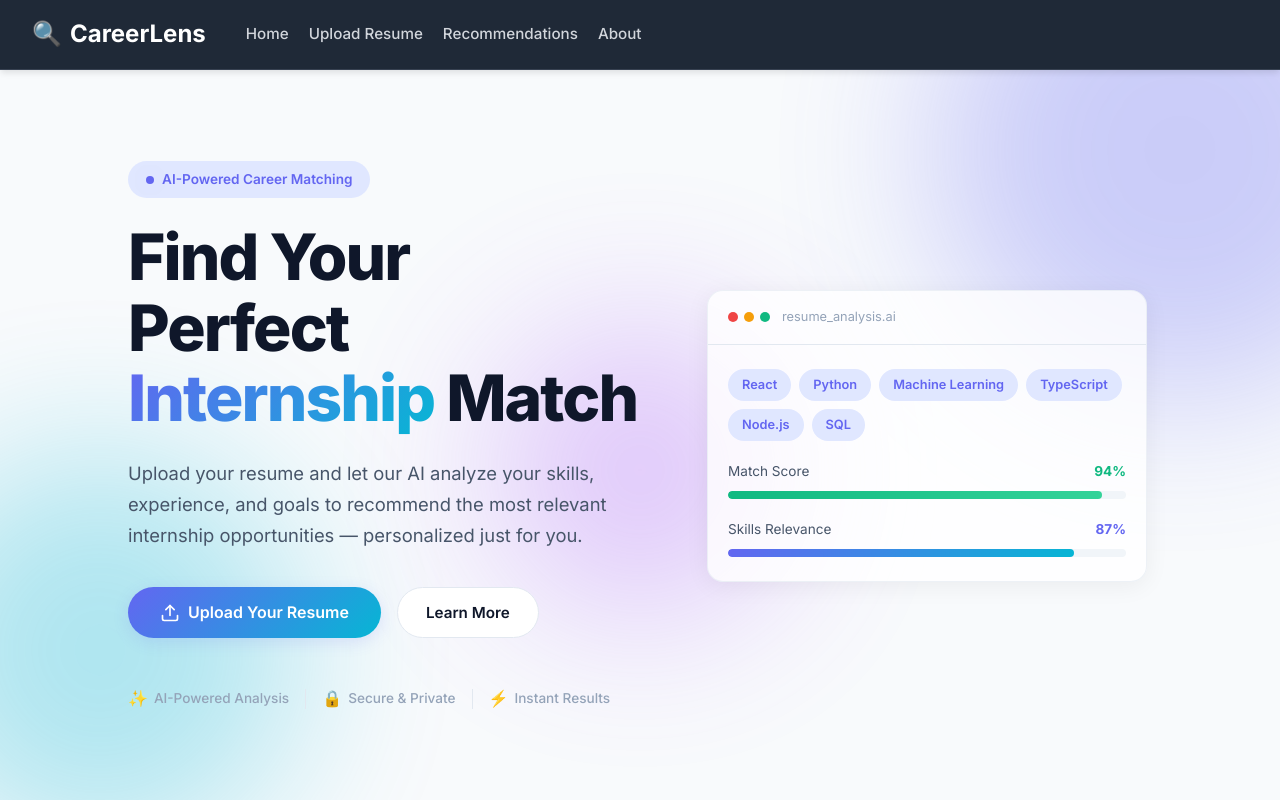
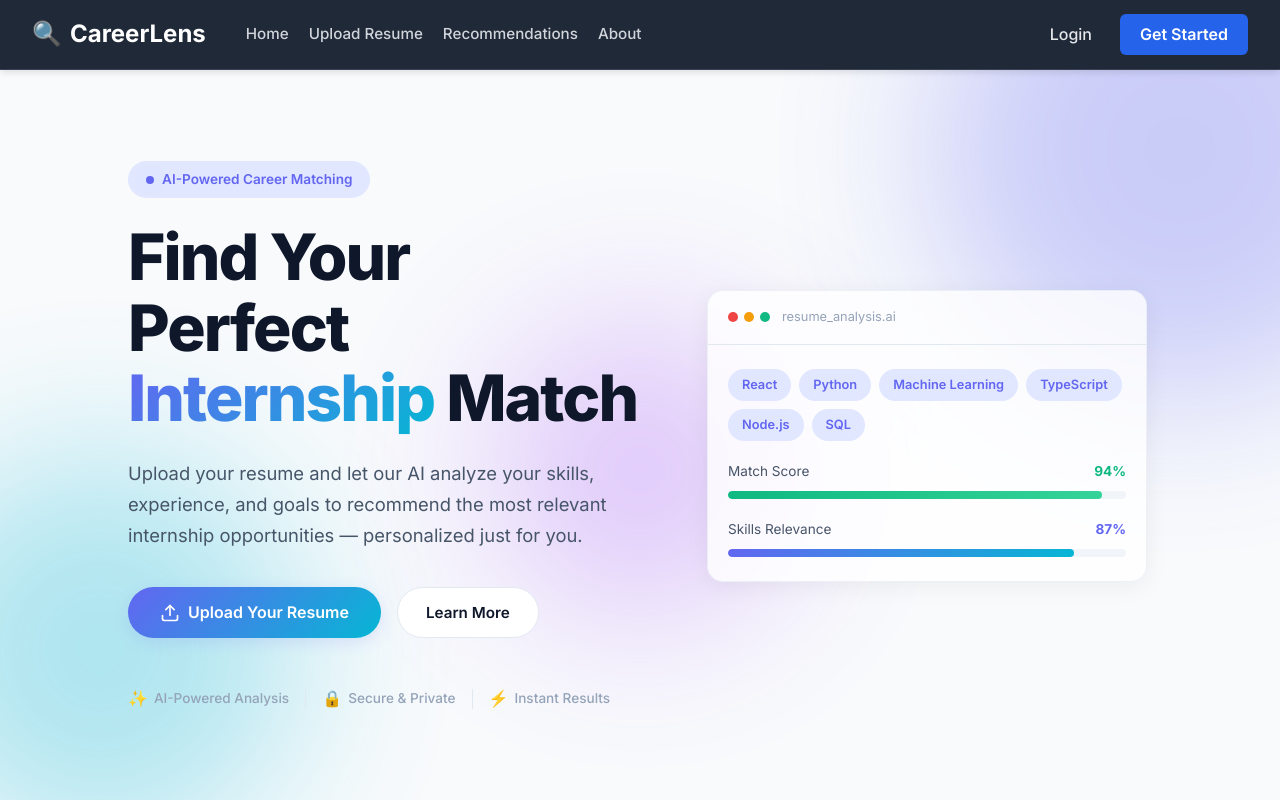
Before and after one commit to Manik2607/CareerLens, a Next.js app in the folder frontend/: page / in a window 1280 px wide. Shown: the top 800 px of the page. Built offline with nearby package versions, Linux system fonts and the light colour scheme; no server answers.

Commit message:
working auth and nav bar

```diff
--- a/frontend/app/components/Navbar.js
+++ b/frontend/app/components/Navbar.js
@@ -62,7 +62,7 @@ export default function Navbar() {
             </div>
 
             {/* Auth Section */}
-            <div>
+            <div style={{ flexShrink: 0 }}>
                 {user ? (
                     <div style={{ display: 'flex', gap: '15px', alignItems: 'center' }}>
                         {/* User Info */}
@@ -79,7 +79,7 @@ export default function Navbar() {
                                 fontWeight: 'bold',
                                 fontSize: '0.9rem'
                             }}>
-                                {user.email?.[0].toUpperCase()}
+                                {user.email?.[0]?.toUpperCase()}
                             </div>
                             <span style={{ fontSize: '0.9rem', color: '#e5e7eb', fontWeight: '500' }}>
                                 {user.user_metadata?.full_name?.split(' ')[0] || user.email?.split('@')[0]}
--- a/frontend/app/globals.css
+++ b/frontend/app/globals.css
@@ -454,14 +454,6 @@ body {
   }
 }
 
-@media (min-width: 769px) {
-
-  /* Hide mobile menu on desktop */
-  nav>div:last-child {
-    display: none !important;
-  }
-}
-
 /* ── Responsive: Grids ── */
 @media (max-width: 640px) {
   .upload-zone {
```
